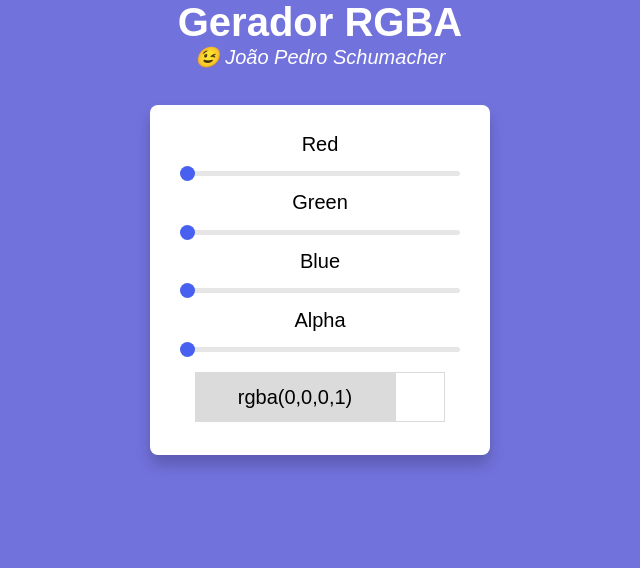
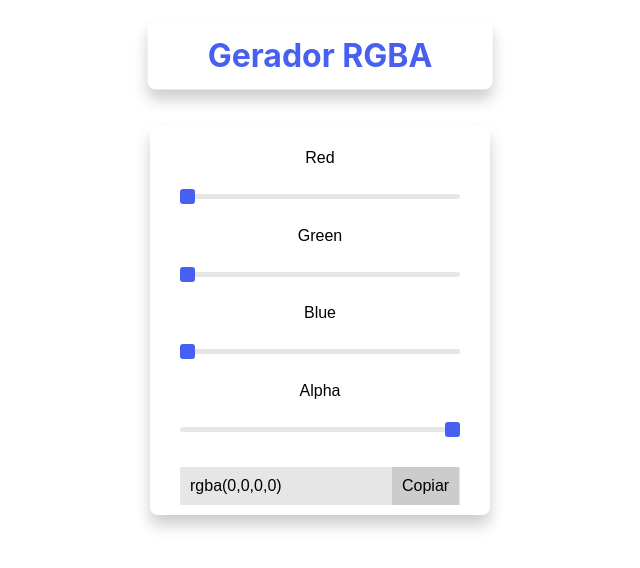
Before and after one commit to joaoschumacher/JavaScript, a plain HTML site: page Gerador RGBA/index.html in a window 1280 px wide. Shown: the whole page, without its empty margins (320-960 px from the left). Drawn offline with Linux system fonts and the light colour scheme.

Commit message:
update 06-07-2021

```diff
--- a/Gerador RGBA/index.html
+++ b/Gerador RGBA/index.html
@@ -13,23 +13,25 @@
     </header>
     <section class="dados">
         <div class="sliders">
+
             <label>Red</label>
-            <input type="range" name="colors" id="red" min="0" max="255" value="0" oninput="PegarRGBA()">
+            <input type="range" id="red" min="0" max="255" value="0" oninput="PegarRGBA()">
+
             <label>Green</label>
-            <input type="range" name="colors" id="green" min="0" max="255" value="0" oninput="PegarRGBA()">
+            <input type="range" id="green" min="0" max="255" value="0" oninput="PegarRGBA()">
+
             <label>Blue</label>
-            <input type="range" name="colors" id="blue" min="0" max="255" value="0" oninput="PegarRGBA()">
+            <input type="range" id="blue" min="0" max="255" value="0" oninput="PegarRGBA()">
+
             <label>Alpha</label>
-            <input type="range" name="colors" id="red" min="0" max="255" value="0" oninput="PegarRGBA()">
-            <div class="resultado">
-                <div class="saida">rgba(0,0,0,1)</div>
-                <div class="copyBtn" onclick="copy()"><i class="fa fa-clone" aria-hidden="true"></i></div>
-            </div>
+            <input type="range" id="alpha" min="0" max="1" value="1" step="0.01" oninput="PegarRGBA()">
+        </div>
+        <div id="saida">
+            <div id="cores">rgba(0,0,0,0)</div>
+            <div id="copiar" onclick="copiarRGBA()">
+                Copiar
         </div>
     </section>
-    <footer>
-        <p>&#x1F609; João Pedro Schumacher</p>
-    </footer>
     <script src="script.js"></script>
 </body>
 </html>
--- a/Gerador RGBA/script.js
+++ b/Gerador RGBA/script.js
@@ -1,23 +1,20 @@
-let resultado = document.querySelector(".saida");
-let getBody = document.body;
-
 function PegarRGBA() {
+    let resultado = document.getElementById("cores");
     let red = document.getElementById("red").value;
     let green = document.getElementById("green").value;
     let blue = document.getElementById("blue").value;
     let alpha = document.getElementById("alpha").value;
-
-    getBody.style.background=`rgba(${red},${green},${blue},${alpha})`;
-    resultado.innerHTML = `rgba(${red},${green},${blue},${alpha})`;
+    document.body.style.background=`rgba(${red},${green},${blue},${alpha})`;
+    document.getElementById("cores").innerHTML = `rgba(${red},${green},${blue},${alpha})`
 }
 
-function copy(){
-    let element = document.createElement("textarea");
-    element.value = resultado.textContent;
-    document.body.appendChild(element);
-    element.select();
-    document.execCommand("copy")
-    document.body.removeChild(element);
-    alert("Copiado!");
-
+function copiarRGBA() {
+    let cores = document.getElementById("cores");
+    let elemento = document.createElement("textarea");
+    elemento.value = cores.textContent;
+    document.body.appendChild(elemento);
+    elemento.select();
+    document.execCommand(copiarRGBA);
+    document.body.removeChild(elemento);
+    alert("copiado!");
 }
--- a/Gerador RGBA/style.css
+++ b/Gerador RGBA/style.css
@@ -4,35 +4,30 @@
     box-sizing: border-box;
 }
 
-body {
-    background-color: rgb(114, 114, 221);
-    font: normal 15pt Arial;
+header {
+    position: absolute;
+    top: 55px;
+    left: 50%;
+    padding: 15px 60px 15px 60px;
+    transform: translate(-50%,-50%);
+    background: #fff;
+    color: #4760f0;
+    border-radius: 8px;
+    font-family: -apple-system, BlinkMacSystemFont, 'Segoe UI', Roboto, Oxygen, Ubuntu, Cantarell, 'Open Sans', 'Helvetica Neue', sans-serif;
+    box-shadow: 0 10px 15px rgba(0, 0, 0, .2);
+    overflow: hidden;
+    display: grid;
+    place-items: center;
 }
-header {
-    color: white;
-    text-align: center;
-}
-section {
-    background-color: white;
-    border-radius: 10px;
-    padding: 15px;
-    width: 500px;
-    margin: auto;
-    box-shadow: 5px 5px 10px rgba(0, 0, 0, 0.479);
-}
-footer {
-    color: white;
-    text-align: center;
-    font-style: italic;
-}
+
 
 .dados {
     position: absolute;
-    top: 280px;
+    top: 320px;
     left: 50%;
     transform: translate(-50%,-50%);
     width: 340px;
-    height: 350px;
+    height: 390px;
     background: #fff;
     border-radius: 8px;
     font-family: Arial, Helvetica, sans-serif;
@@ -65,26 +60,23 @@ footer {
     width: 15px;
     height: 15px;
     background: #4760f0;
-    border-radius: 50%;
+    border-radius: 20%;
 }
 
-.resultado {
+#saida {
+    background-color: #e6e6e6;
+    padding: 10px;
     width: 280px;
-    height: 60px;
-    display: flex;
-    align-items: center;
-    justify-content: center;
-    text-align: center;
-    line-height: 50px;
 }
-.resultado .saida{
-    width: 200px;
-    height: 50px;
-    background: #dbdbdb;
+
+#cores {
+    width: 240px;
 }
-.resultado .copyBtn{
-    width: 50px;
-    height: 50px;
-    border: 1px solid #dbdbdb;
-    color: #bfbfbf;
+
+#copiar {
+    position: absolute;
+    left: 242px;
+    top: 342px;
+    background-color: #cccccc;
+    padding: 10px;
 }
```
